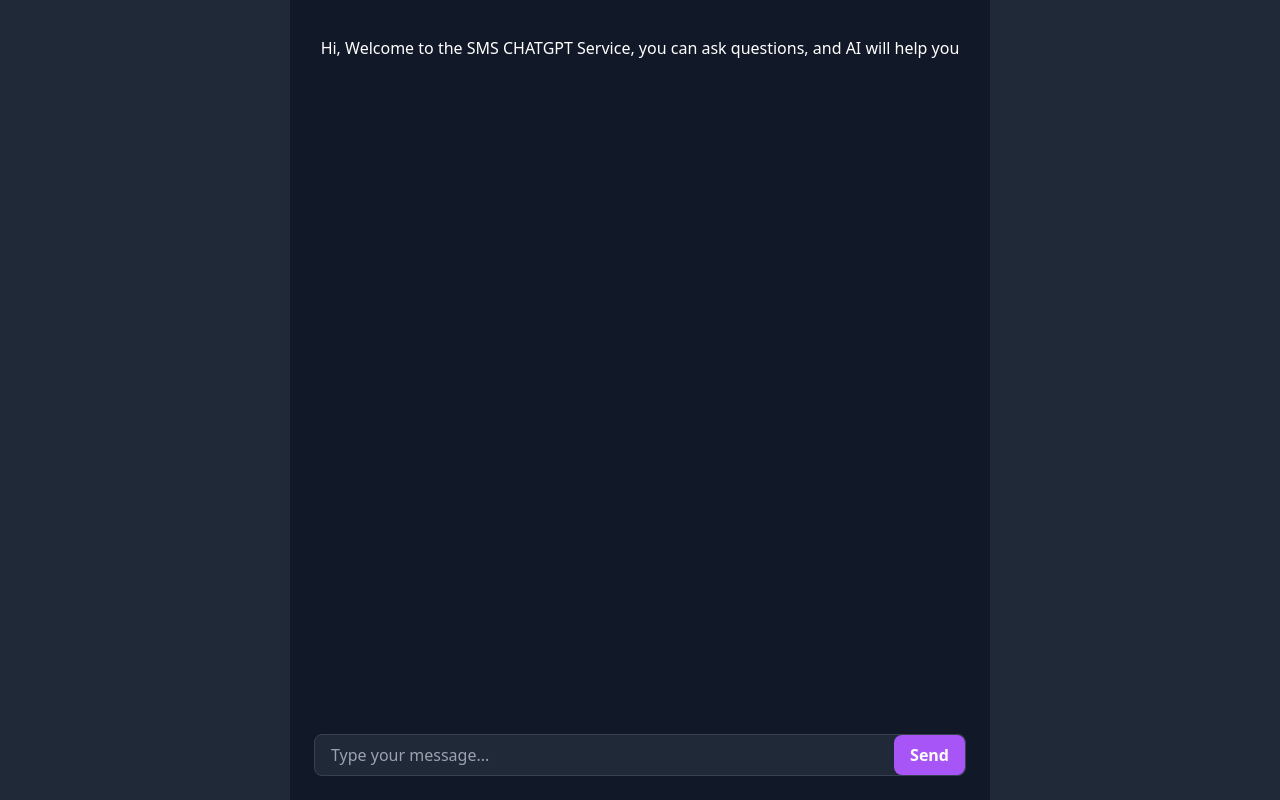
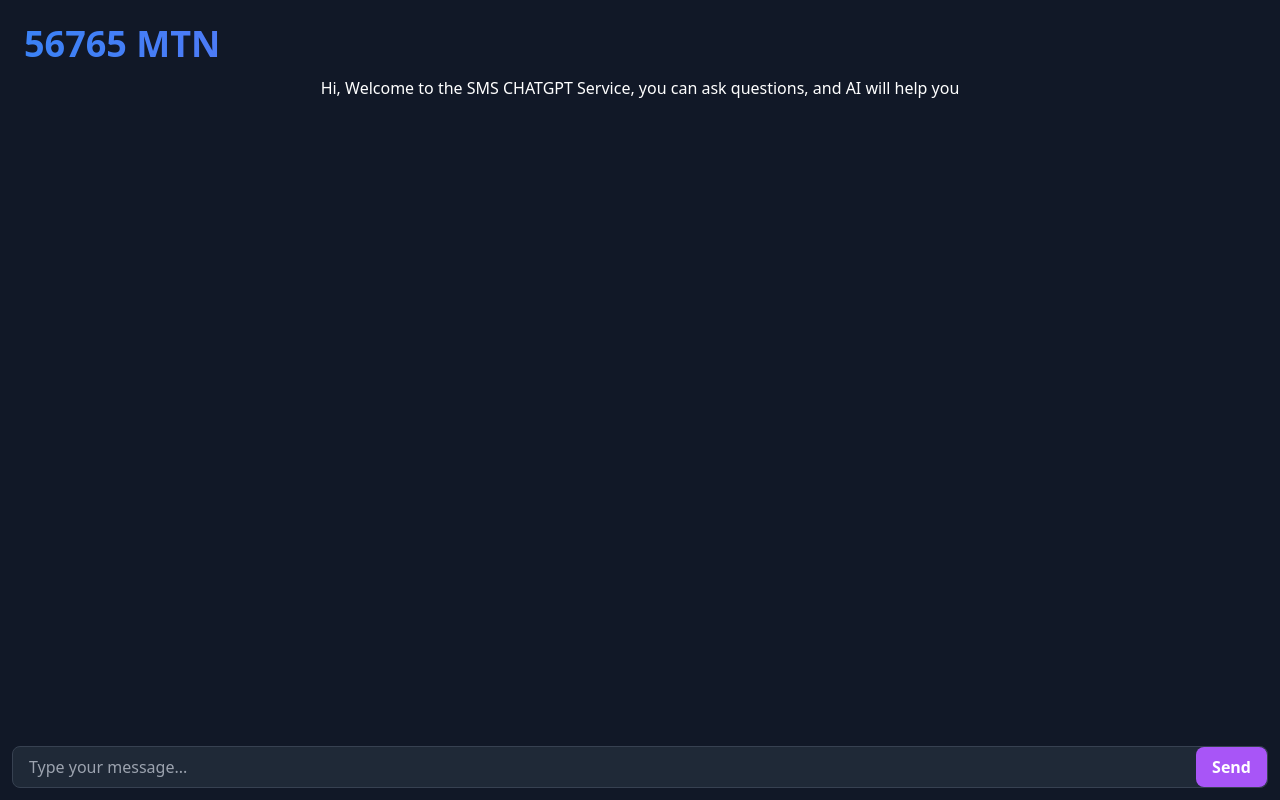
Before and after one commit to SanjeevSingh08/chatpgptdemo, a Next.js app: page / in a window 1280 px wide. Built offline with nearby package versions, Linux system fonts and the light colour scheme.

Commit message:
Update index.js

```diff
--- a/src/pages/index.js
+++ b/src/pages/index.js
@@ -54,13 +54,12 @@ export default function Home() {
   }
 
   return (
-    <div className="main-container container mx-auto max-w-[700px]">
-      <div className="flex flex-col h-screen bg-gray-900">
-        <div className="p-6">
-    {/* <h1 className="bg-gradient-to-r from-blue-500 to-purple-500 text-transparent bg-clip-text text-left font-bold text-4xl md:text-6xl">56765 MTN</h1>*/}
+    <div className="main-container container mx-auto h-screen flex flex-col bg-gray-900">
+    <div className="p-3 md:p-6">
+      <h1 className="bg-gradient-to-r from-blue-500 to-purple-500 text-transparent bg-clip-text text-left font-bold text-3xl md:text-4xl">56765 MTN</h1>
       <h4 className="text-white text-center py-3 text-sm md:text-base">Hi, Welcome to the SMS CHATGPT Service, you can ask questions, and AI will help you</h4>
     </div>
-        <div className="flex-grow p-6 chat-section" style={{ overflowY: 'auto' }} ref={chatContainerRef}>
+    <div className="flex-grow p-6 chat-section overflow-y-auto" ref={chatContainerRef}>
       <div className="flex flex-col space-y-4">
         {chatLog.map((message, index) => (
           <div key={index} className={`flex ${message.type === 'user' ? 'justify-end' : 'justify-start'}`}>
@@ -79,6 +78,7 @@ export default function Home() {
       </div>
     </div>
     <form onSubmit={handleSubmit} className="flex-none p-6 type-section">
+      <div className="fixed bottom-0 left-0 w-full p-3">
         <div className="flex rounded-lg border border-gray-700 bg-gray-800">
           <input
             type="text"
@@ -94,8 +94,9 @@ export default function Home() {
             Send
           </button>
         </div>
+      </div>
     </form>
   </div>
-    </div>
+
   );
 }
```
Lines whose indentation alone changed are shown as unchanged.
